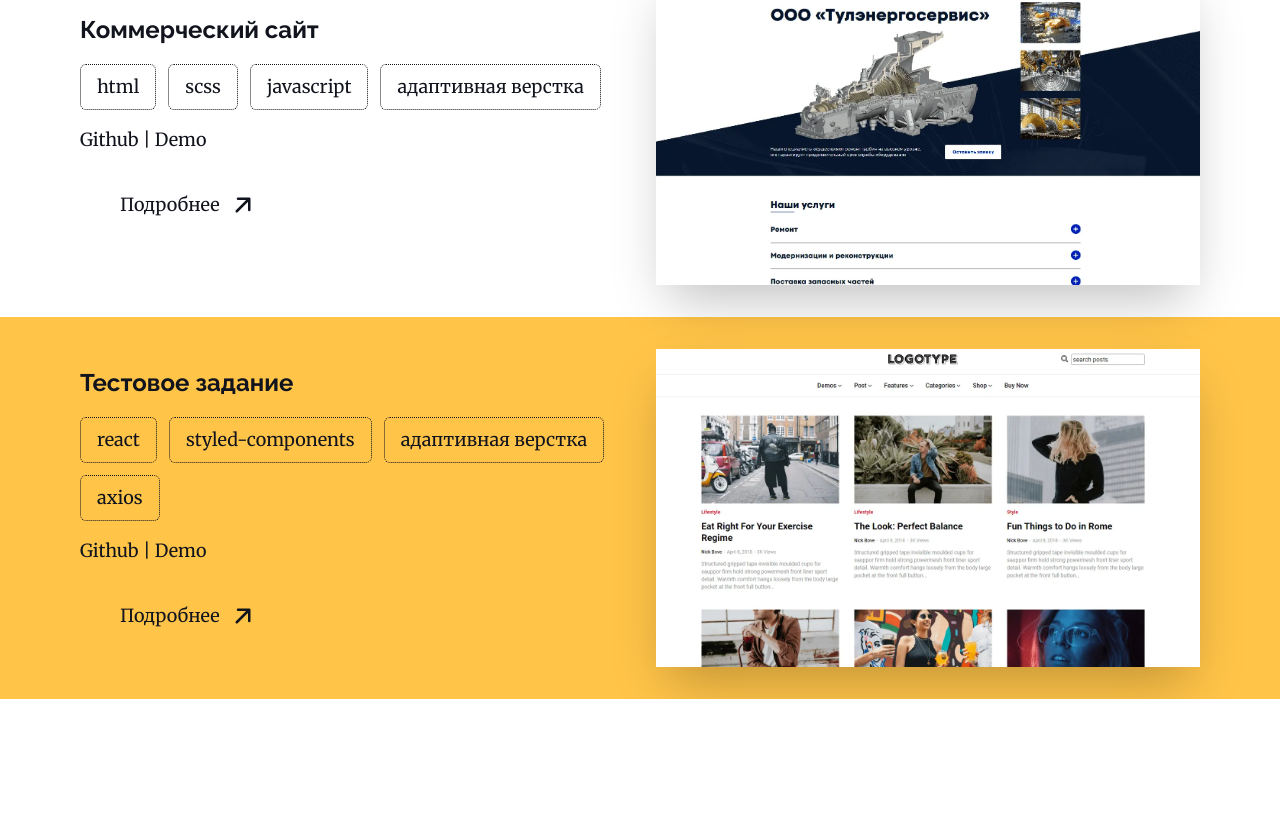
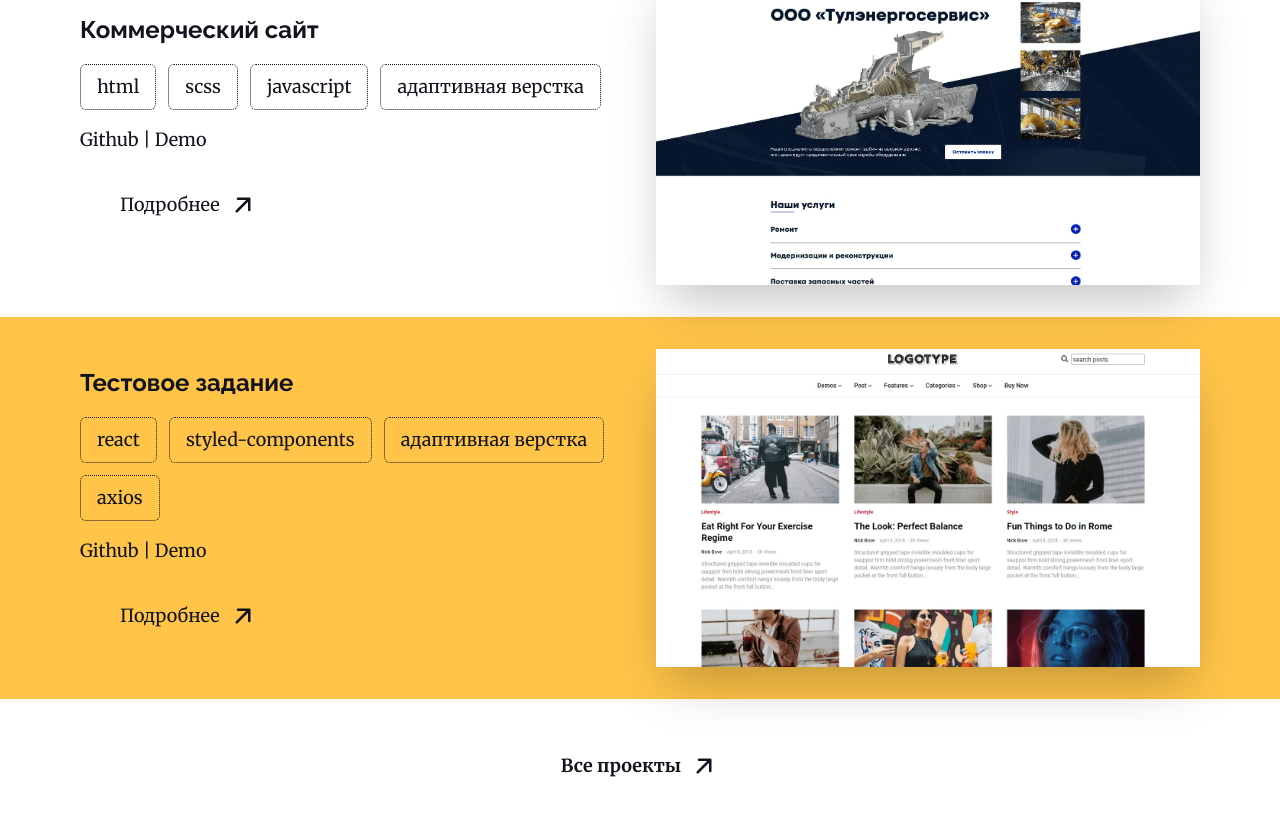
Before and after one commit to DenKuznets/portfolio-2, a Next.js app: page / in a window 1280 px wide. Shown: the part 1439-2254 px from the top of the page. Before the commit the page ends 2138 px from the top, so only its background shows below. Built offline with nearby package versions, Linux system fonts and the light colour scheme.

Commit message:
added allprojects link to the main page

```diff
--- a/app/page.tsx
+++ b/app/page.tsx
@@ -1,5 +1,6 @@
 import Header from '@/components/Header/Header';
 import Hero from '@/components/Hero/Hero';
+import MyLink from '@/components/MyLink/MyLink';
 import Section from '@/components/Section/Section';
 import text from '@/utils/text';
 
@@ -18,6 +19,7 @@ export default function Home() {
                 <Section className="bg-violet text-white" projectId={1} />
                 <Section projectId={2} />
                 <Section className="bg-customYellow" projectId={3} />
+                <MyLink className='mx-auto my-8 font-bold' href="/allworks">{text.allWorks}</MyLink>
             </main>
         </>
     );
```
Also changed, not shown: 2 other files (tests, documents, lock files or other folders).
